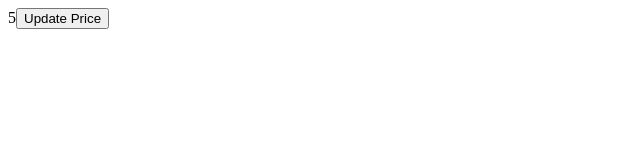
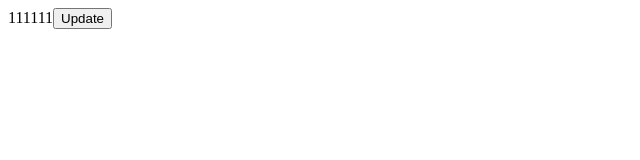
Before and after one commit to lhty24/react-mosh, a React (Vite) app: page / in a window 1280 px wide. Shown: the top 160 px of the page, without its empty margins (0-640 px from the left). Built offline with nearby package versions, Linux system fonts and the light colour scheme.

Commit message:
dev: updating nested objects - 5.7

```diff
--- a/src/App.tsx
+++ b/src/App.tsx
@@ -1,25 +1,28 @@
 import { useState } from "react";
 
 function App() {
-  const [drink, setDrink] = useState({
-    title: "Coffee",
-    price: 5,
+  const [customer, setCustomer] = useState({
+    name: "John",
+    address: {
+      city: "Toronto",
+      zipCode: 111111,
+    },
   });
 
+  // the spread operator is shallow
+  // make sure the new state object is completely independent of the old state object, they don't share anything
+  // set address to a new object
   const handleClick = () => {
-    const newDrink = {
-      ...drink,
-      price: 6,
-    };
-
-    // setDrink({ ...drink, price: 6 });
-    setDrink(newDrink);
+    setCustomer({
+      ...customer,
+      address: { ...customer.address, zipCode: 666666 },
+    });
   };
 
   return (
     <div>
-      {drink.price}
-      <button onClick={handleClick}>Update Price</button>
+      {customer.address.zipCode}
+      <button onClick={handleClick}>Update</button>
     </div>
   );
 }
```
